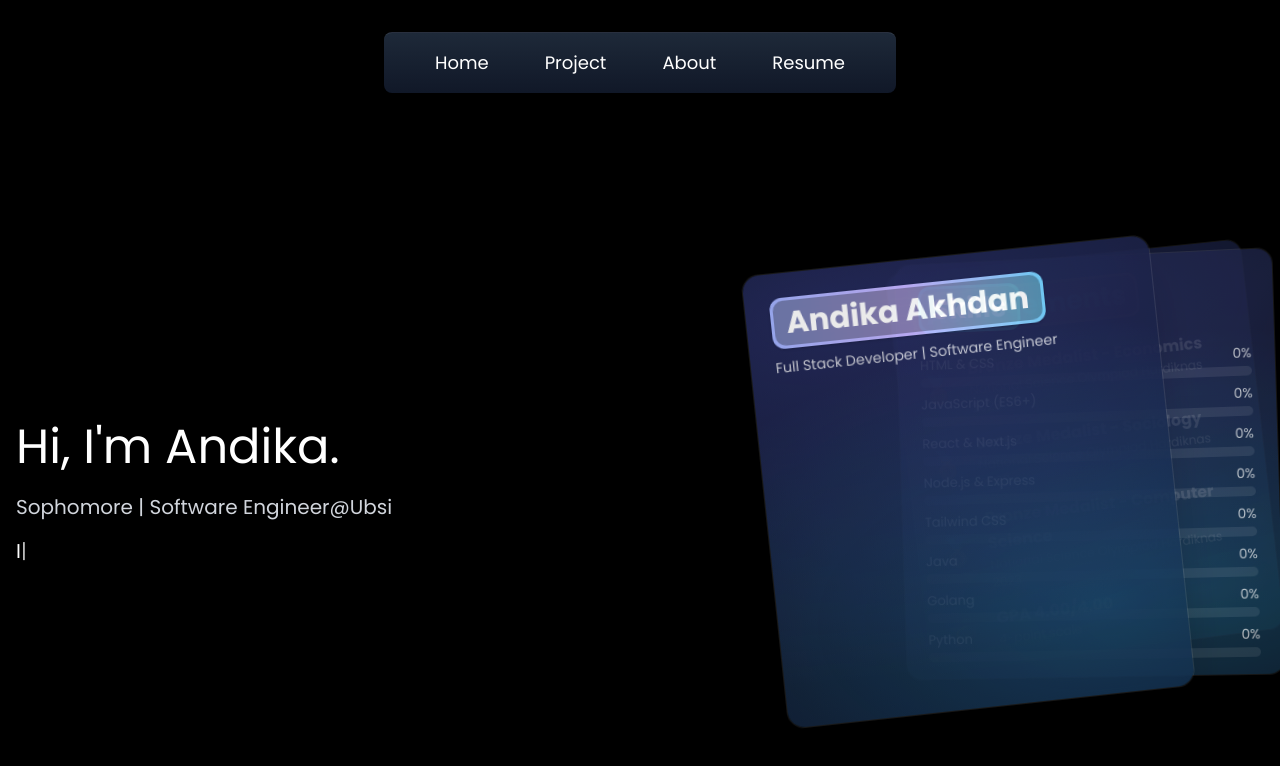
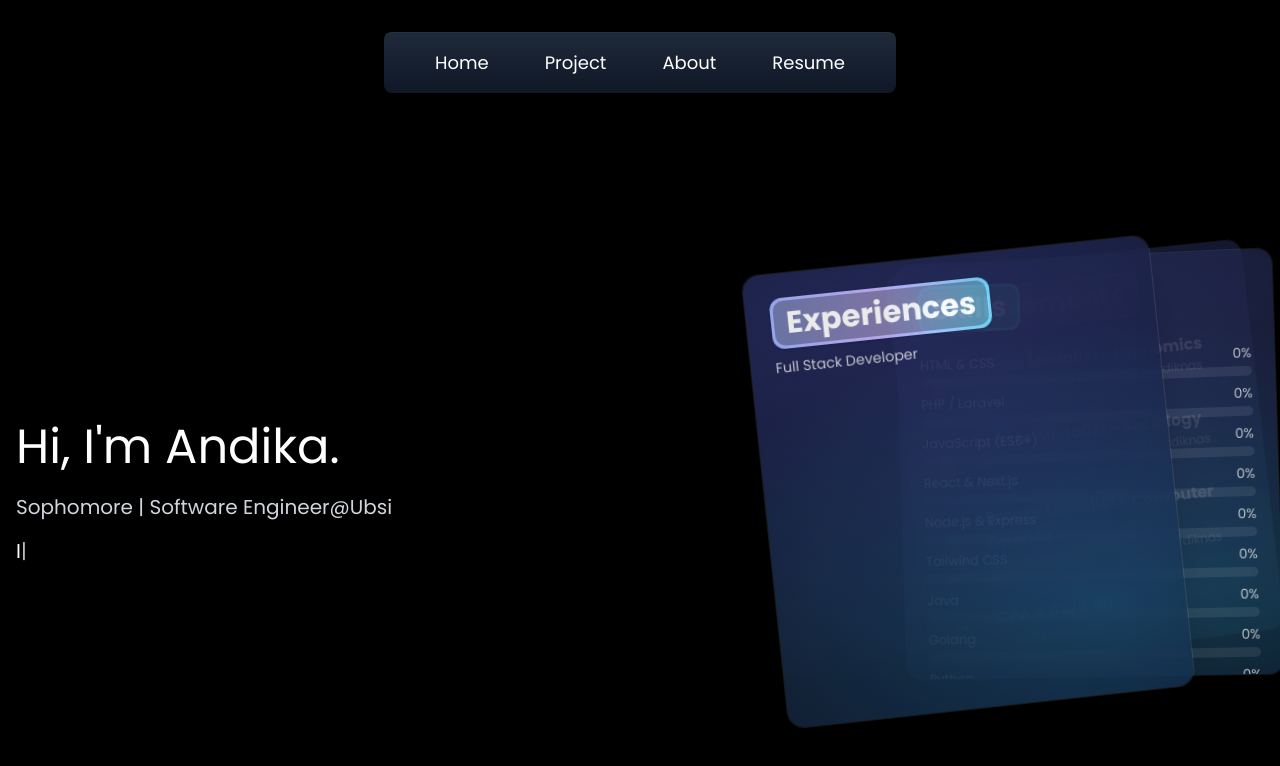
Before and after one commit to Guanns/portofolio, a Next.js app: page / in a window 1280 px wide. Shown: the top 766 px of the page. Built offline with nearby package versions, Linux system fonts and the light colour scheme.

Commit message:
update: changes little page

```diff
--- a/src/app/about/page.js
+++ b/src/app/about/page.js
@@ -49,9 +49,8 @@ const AboutPage = () => {
           My Favorite Songs
         </h2>
 
-        {/* DIUBAH: Grid sekarang menjadi 3 kolom di layar besar (lg) untuk tampilan lebih lebar */}
+
         <div className="mx-auto grid max-w-6xl grid-cols-1 md:grid-cols-2 lg:grid-cols-3 gap-x-6 md:gap-x-8 gap-y-4">
-          {/* GANTI SETIAP SRC DENGAN URL EMBED LAGU ANDA */}
           <iframe
             style={{ borderRadius: '12px' }}
             src="https://open.spotify.com/embed/track/1gSlPyS178VS0UwWLbgjcl?si=8eb5d693ca044d77" // asumuh
@@ -94,7 +93,7 @@ const AboutPage = () => {
 
           <iframe
             style={{ borderRadius: '12px' }}
-            src="https://open.spotify.com/embed/track/5i0klM2RR5OCpQcZUnJhhQ?si=99af1bc14b224ebe" // terkagum kagum
+            src="https://open.spotify.com/embed/track/32Pdf9eyXDEMoClEJW6yYP?si=908e0a5ccf804754" // Interaksi
             width="100%"
             height="80"
             frameBorder="0"
--- a/src/app/about/photoDeck.js
+++ b/src/app/about/photoDeck.js
@@ -1,11 +1,10 @@
-// src/app/about/photoDeck.js
 "use client";
 
 import React, { useEffect, useMemo, useRef, useState } from "react";
 import Image from "next/image";
 import { useSprings, animated, to as springTo } from "@react-spring/web";
 
-// --- DATA FOTO (tetap milikmu) ---
+// --- DATA FOTO ---
 const photosData = [
   { imageUrl: "/pict-about.jpg",  caption: "Me When Doing Nothing In My School." },
   { imageUrl: "/pict-about2.jpg", caption: "Hello World!" },
--- a/src/app/components/customProjectCards.js
+++ b/src/app/components/customProjectCards.js
@@ -8,8 +8,8 @@ import { useSprings, useSpring, animated, to as springTo, config } from "@react-
 const cardsData = [
   {
     type: "about",
-    title: "Andika Akhdan",
-    subtitle: "Full Stack Developer | Software Engineer",
+    title: "Experiences",
+    subtitle: "Full Stack Developer",
     bullets: [
       "",
       "",
@@ -21,6 +21,7 @@ const cardsData = [
     title: "Skills",
     skills: [
       { name: "HTML & CSS", level: 85 },
+      { name: "PHP / Laravel", level: 25 },
       { name: "JavaScript (ES6+)", level: 70 },
       { name: "React & Next.js", level: 68 },
       { name: "Node.js & Express", level: 65 },
@@ -28,6 +29,7 @@ const cardsData = [
       { name: "Java", level: 55 },
       { name: "Golang", level: 60},
       { name: "Python", level: 70 },
+      { name: "SQL", level: 50 },
     ],
   },
   {
```
